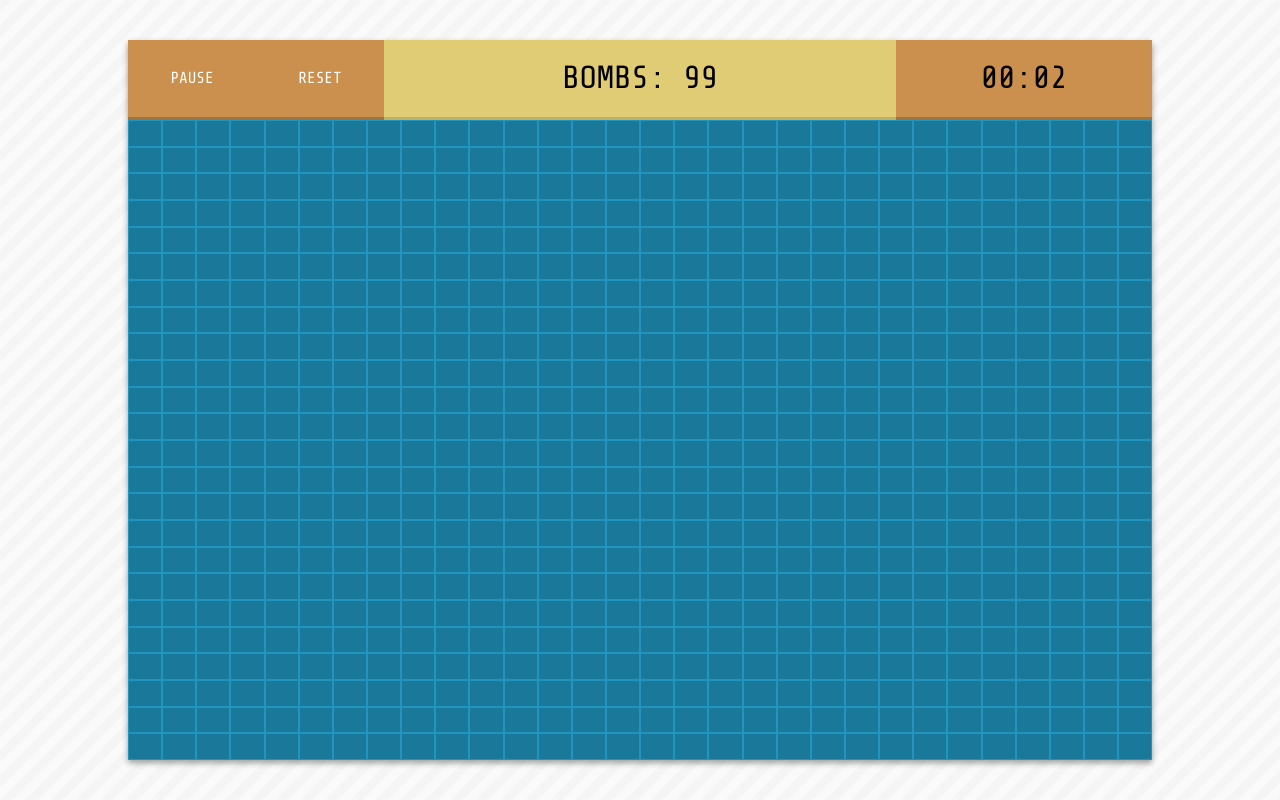
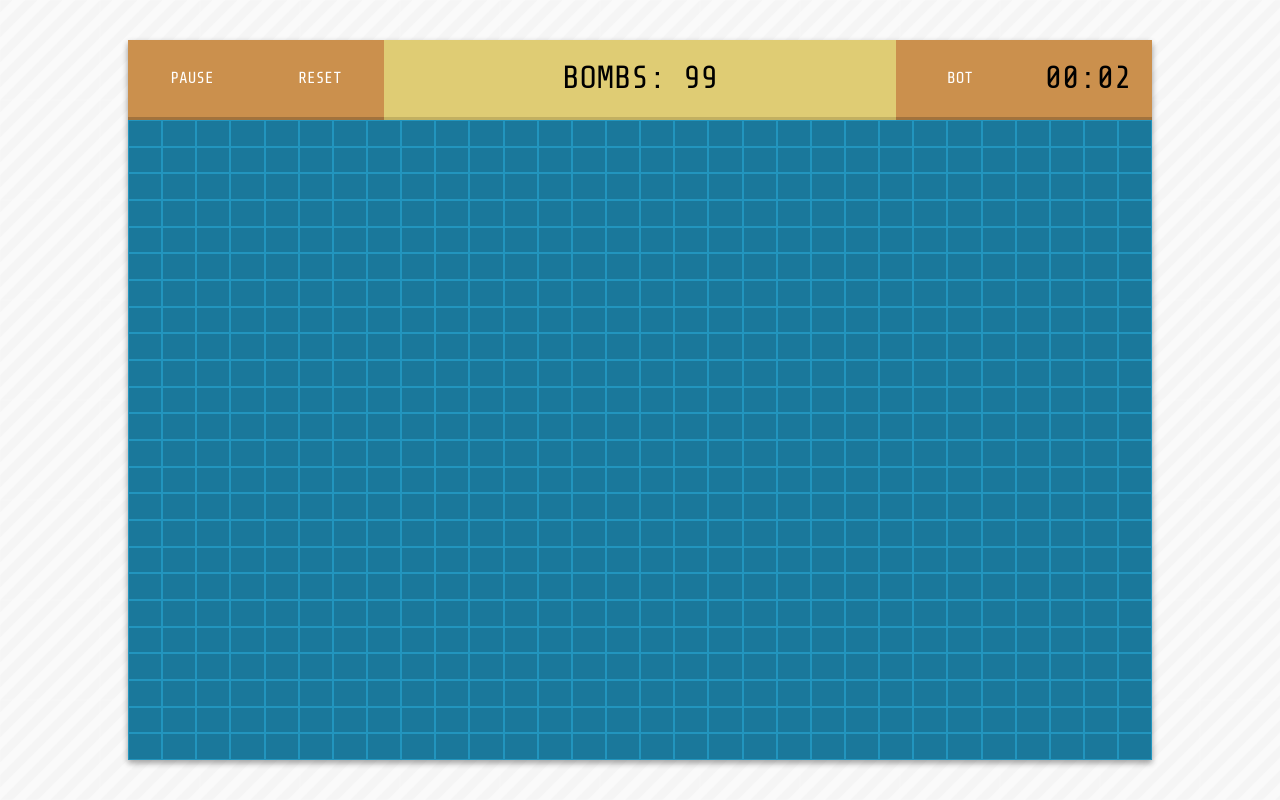
Before and after one commit to AravindVasudev/Minesweeper, an Angular app: page / in a window 1280 px wide. Both pictures are taken after a click on the button "Play". Built offline with nearby package versions, Linux system fonts and the light colour scheme.

Commit message:
Added a random bot

```diff
--- /dev/null
+++ b/src/app/bot.ts
@@ -0,0 +1,26 @@
+import { GameComponent } from './game/game.component';
+
+export class Bot {
+    active: boolean = false;
+    speed: number = 0;
+    botLoop: number;
+
+    constructor(private gameComponent: GameComponent) { }
+
+    play() {
+        if (this.active) {
+            this.active = false;
+            window.clearInterval(this.botLoop);
+        } else {
+            this.active = true;
+            this.botLoop = window.setInterval(() => this.move(), this.speed);
+        }
+    }
+
+    move() {
+        let randX = Math.floor(Math.random() * this.gameComponent.game.M);
+        let randY = Math.floor(Math.random() * this.gameComponent.game.N);
+
+        this.gameComponent.game.reveal(randX, randY);
+    }
+}
--- a/src/app/game/game.component.html
+++ b/src/app/game/game.component.html
@@ -6,6 +6,7 @@
     <span *ngSwitchCase="GameState.WON">You Won!</span>
     <span *ngSwitchCase="GameState.LOST">You Lost!</span>
   </span>
+  <button id="bot" class="button" (click)="bot.play()" [ngClass]="{'button-active': bot.active}">BOT</button>
   <span id="time">{{ game.secondsPassed | timePipe }}</span>
   <main>
     <div class="row" *ngFor="let row of game.board; let i = index">
--- a/src/app/game/game.component.scss
+++ b/src/app/game/game.component.scss
@@ -7,11 +7,11 @@
     box-shadow: 0 3px 6px rgba(0,0,0,0.16), 0 3px 6px rgba(0,0,0,0.23);
 
     display: grid;
-    grid-template-columns: 1fr 1fr 4fr 2fr;
+    grid-template-columns: 1fr 1fr 4fr 1fr 1fr;
     grid-template-rows: 1fr 8fr;
     grid-template-areas:
-        "pause reset bombs time"
-        "board board board board";
+        "pause reset bombs bot time"
+        "board board board board board";
 }
 
 :host {
@@ -69,6 +69,12 @@
     border-bottom: 0.1em solid #A2733D;
 }
 
+#bot {
+    grid-area: bot;
+
+    height: 100%;
+}
+
 main {
     grid-area: board;
     background: linear-gradient(141deg, #9fb8ad 0%, #1fc8db 51%, #2cb5e8 75%);
--- a/src/app/game/game.component.ts
+++ b/src/app/game/game.component.ts
@@ -1,11 +1,12 @@
-import { Component, HostListener } from '@angular/core';
+import { Component } from '@angular/core';
+
 import { States } from '../states';
-import { Minesweeper } from '../minesweeper';
-
 import { CellState } from '../cellstate';
 import { GameState } from '../gamestate';
+import { Global } from '../global';
 
-import { Global } from '../global';
+import { Minesweeper } from '../minesweeper';
+import { Bot } from '../bot';
 
 @Component({
   selector: 'game',
@@ -17,6 +18,7 @@
   GameState: typeof GameState = GameState;
 
   game: Minesweeper = new Minesweeper();
+  bot: Bot = new Bot(this);
 
   constructor() {
     this.timerInit();
--- a/src/styles.scss
+++ b/src/styles.scss
@@ -23,6 +23,6 @@
     color: white;
 }
 
-.button:active {
+.button-active, .button:active {
     background: #A2733D;
 }
```
